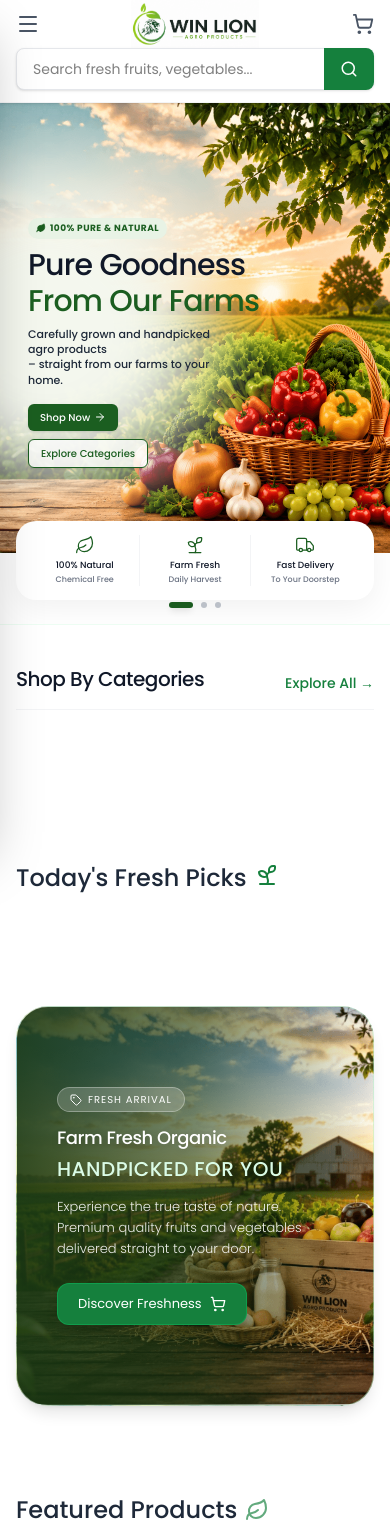
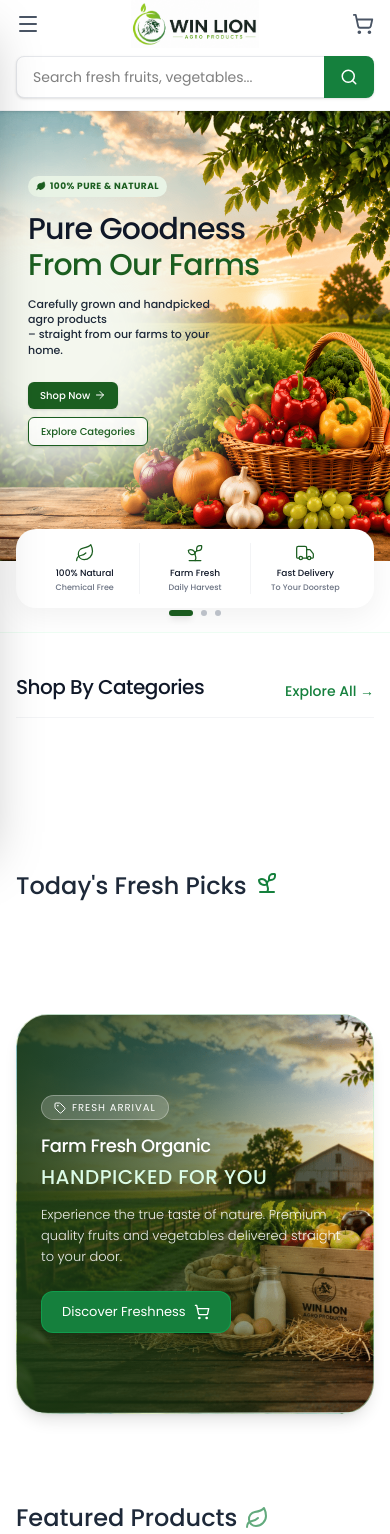
Before and after one commit to damith-sandunika/Winlion-Agro-Shop, a Laravel app: page / in a window 390 px wide. Shown: the top 1534 px of the page. Run offline with Laravel 12, Linux system fonts and the light colour scheme; data that the repository does not hold is empty; style sheets or scripts are compiled from the project's sources.

Commit message:
Adjust mobile layouts, gaps, and fix syntax error

```diff
--- a/resources/js/components/Footer.jsx
+++ b/resources/js/components/Footer.jsx
@@ -12,7 +12,7 @@ const Footer = () => {
                         <Link to="/" className="inline-block mb-5 bg-white/95 backdrop-blur-sm rounded-2xl px-5 py-2 shadow-lg">
                             <img src="/website logo.png" alt="WinLion Logo" className="w-28 h-14 md:w-48 md:h-20 object-contain" />
                         </Link>
-                        <p className="text-green-100/90 text-sm mb-6 max-w-sm leading-relaxed">
+                        <p className="text-green-100/90 text-[11px] md:text-sm mb-6 max-w-sm leading-relaxed">
                             We provide high quality agro products, fresh fruits, vegetables and more directly from farmers to your doorstep.
                         </p>
                         <div className="flex gap-4">
@@ -32,8 +32,8 @@ const Footer = () => {
                     <div className="grid grid-cols-2 gap-8 lg:col-span-2 w-full">
                         {/* Quick Links */}
                         <div>
-                            <h4 className="font-medium text-base md:text-lg mb-4 md:mb-6">Quick Links</h4>
-                            <ul className="space-y-2.5 text-sm text-green-100/90">
+                            <h4 className="font-medium text-[13px] md:text-lg mb-4 md:mb-6">Quick Links</h4>
+                            <ul className="space-y-2.5 text-[11px] md:text-sm text-green-100/90">
                             <li><Link to="/" className="hover:text-white transition-colors">Home</Link></li>
                             <li><Link to="/about" className="hover:text-white transition-colors">About Us</Link></li>
                             <li><Link to="/products" className="hover:text-white transition-colors">All Products</Link></li>
@@ -45,8 +45,8 @@ const Footer = () => {
 
                         {/* Categories */}
                         <div>
-                            <h4 className="font-medium text-base md:text-lg mb-4 md:mb-6">Categories</h4>
-                            <ul className="space-y-2.5 text-sm text-green-100/90">
+                            <h4 className="font-medium text-[13px] md:text-lg mb-4 md:mb-6">Categories</h4>
+                            <ul className="space-y-2.5 text-[11px] md:text-sm text-green-100/90">
                             <li><Link to="/category/fruits" className="hover:text-white transition-colors">Fresh Fruits</Link></li>
                             <li><Link to="/category/vegetables" className="hover:text-white transition-colors">Vegetables</Link></li>
                             <li><Link to="/category/seeds" className="hover:text-white transition-colors">Seeds</Link></li>
@@ -59,11 +59,11 @@ const Footer = () => {
 
                     {/* Customer Support */}
                     <div className="flex flex-col items-center md:items-start text-center md:text-left mt-2 md:mt-0">
-                        <h4 className="font-medium text-base md:text-lg mb-4 md:mb-6">Newsletter</h4>
-                        <p className="text-[13px] md:text-sm text-green-100/90 mb-4 max-w-xs">Subscribe to get special offers, free giveaways, and once-in-a-lifetime deals.</p>
-                        <form className="flex flex-col gap-3">
-                            <input type="email" placeholder="Enter your email" className="px-4 py-2.5 rounded-lg bg-white/10 border border-white/20 text-white placeholder:text-white/50 focus:outline-none focus:border-brand-green" />
-                            <button className="bg-brand-green hover:bg-green-600 px-4 py-2.5 rounded-lg font-normal transition-colors">
+                        <h4 className="font-medium text-[13px] md:text-lg mb-4 md:mb-6">Newsletter</h4>
+                        <p className="text-[11px] md:text-sm text-green-100/90 mb-4 max-w-xs">Subscribe to get special offers, free giveaways, and once-in-a-lifetime deals.</p>
+                        <form className="flex flex-col gap-3 w-full max-w-[200px] md:max-w-none">
+                            <input type="email" placeholder="Enter your email" className="px-3 py-2 md:px-4 md:py-2.5 rounded-lg bg-white/10 border border-white/20 text-white placeholder:text-white/50 focus:outline-none focus:border-brand-green text-[11px] md:text-sm w-full" />
+                            <button className="bg-brand-green hover:bg-green-600 px-3 py-2 md:px-4 md:py-2.5 rounded-lg font-normal transition-colors text-[11px] md:text-base w-full">
                                 Subscribe
                             </button>
                         </form>
@@ -71,7 +71,7 @@ const Footer = () => {
                 </div>
 
                 <div className="border-t border-white/10 pt-6 md:pt-8 mt-4 md:mt-8 flex flex-col md:flex-row justify-between items-center gap-4 text-center md:text-left">
-                    <p className="text-[12px] md:text-sm text-green-200/80">
+                    <p className="text-[9px] md:text-sm text-green-200/80">
                         &copy; {new Date().getFullYear()} Win Lion Agro Products. All Rights Reserved.
                     </p>
                     <div className="flex items-center justify-center gap-2 md:gap-3">
--- a/resources/js/components/Header.jsx
+++ b/resources/js/components/Header.jsx
@@ -161,7 +161,7 @@ const Header = () => {
             </div>
 
             {/* Mobile Search Bar Row (Moved outside flex container) */}
-            <div className="md:hidden px-4 pb-3 border-b border-gray-100 bg-white">
+            <div className="md:hidden px-4 pb-3 pt-2 border-b border-gray-100 bg-white">
                 <form onSubmit={handleSearchSubmit} className="flex relative z-50">
                     <input
                         type="text"
--- a/resources/js/components/HeroSlider.jsx
+++ b/resources/js/components/HeroSlider.jsx
@@ -6,12 +6,12 @@ const SlideContent = ({ slide, isActive }) => {
     return (
         <div className="max-w-2xl relative px-1 md:p-0 mx-2 md:mx-0">
             {/* Badge */}
-            <div className={`inline-flex items-center gap-1 md:gap-2 px-2 py-1 md:px-3 md:py-1.5 rounded-full text-[9px] md:text-[11px] font-bold tracking-wider mb-2 md:mb-5 bg-[#e8f3e5] text-[#1b5e20] transition-all duration-700 transform ${isActive ? 'opacity-100 translate-y-0' : 'opacity-0 translate-y-4'}`}>
+            <div className={`inline-flex items-center gap-1 md:gap-2 px-2 py-1 md:px-3 md:py-1.5 rounded-full text-[9px] md:text-[11px] font-bold tracking-wider mb-3.5 md:mb-5 bg-[#e8f3e5] text-[#1b5e20] transition-all duration-700 transform ${isActive ? 'opacity-100 translate-y-0' : 'opacity-0 translate-y-4'}`}>
                 <Leaf size={10} className="md:w-3 md:h-3 fill-current" /> {slide.badge}
             </div>
 
             {/* Title */}
-            <h2 className={`text-3xl md:text-5xl lg:text-6xl font-bold tracking-tight mb-2 md:mb-5 whitespace-pre-line transition-all duration-700 delay-200 transform ${isActive ? 'opacity-100 translate-y-0' : 'opacity-0 translate-y-6'}`}>
+            <h2 className={`text-3xl md:text-5xl lg:text-6xl font-bold tracking-tight mb-3.5 md:mb-5 whitespace-pre-line transition-all duration-700 delay-200 transform ${isActive ? 'opacity-100 translate-y-0' : 'opacity-0 translate-y-6'}`}>
                 {slide.title.split('\n').map((line, i) => (
                     <span key={i} className={i === 0 ? "text-gray-900 block" : "text-[#1b5e20] block"}>
                         {line}
@@ -20,7 +20,7 @@ const SlideContent = ({ slide, isActive }) => {
             </h2>
 
             {/* Subtitle */}
-            <p className={`text-[11px] md:text-lg mb-4 md:mb-8 whitespace-pre-line font-medium leading-snug text-gray-800 md:text-[#2c4c26] max-w-[200px] md:max-w-lg transition-all duration-700 delay-400 transform ${isActive ? 'opacity-100 translate-y-0' : 'opacity-0 translate-y-6'}`}>
+            <p className={`text-[11px] md:text-lg mb-6 md:mb-8 whitespace-pre-line font-medium leading-snug text-gray-800 md:text-[#2c4c26] max-w-[200px] md:max-w-lg transition-all duration-700 delay-400 transform ${isActive ? 'opacity-100 translate-y-0' : 'opacity-0 translate-y-6'}`}>
                 {slide.subtitle}
             </p>
 
@@ -112,7 +112,7 @@ const HeroSlider = () => {
     useEffect(() => {
         const timer = setInterval(() => {
             setCurrentSlide((prev) => (prev === slides.length - 1 ? 0 : prev + 1));
-        }, 6000);
+        }, 3000);
         return () => clearInterval(timer);
     }, [slides.length]);
 
@@ -145,7 +145,7 @@ const HeroSlider = () => {
                         </div>
 
                         <div className="absolute inset-0 z-10 flex items-center justify-start">
-                            <div className="container mx-auto px-4 md:px-6 lg:px-10 max-w-7xl w-full pt-10 md:pt-0">
+                            <div className="container mx-auto px-4 md:px-6 lg:px-10 max-w-7xl w-full pb-10 md:pb-0">
                                 <SlideContent slide={slide} isActive={currentSlide === index} />
                             </div>
                         </div>
--- a/resources/js/components/ParallaxBanner.jsx
+++ b/resources/js/components/ParallaxBanner.jsx
@@ -3,12 +3,25 @@ import { Link } from 'react-router-dom';
 
 const ParallaxBanner = () => {
     return (
-        <section
-            className="relative py-24 md:py-32 bg-fixed bg-center bg-cover flex items-center justify-center"
-            style={{ backgroundImage: "url('/images/sliders/desktop slider (3).png')" }}
-        >
-            {/* Flat black overlay instead of gradient */}
-            <div className="absolute inset-0 bg-black/50"></div>
+        <>
+            <style>
+                {`
+                .parallax-bg {
+                    background-image: url('/images/sliders/mobile slider (3).png');
+                    background-attachment: fixed;
+                    background-position: center;
+                    background-size: cover;
+                }
+                @media (min-width: 768px) {
+                    .parallax-bg {
+                        background-image: url('/images/sliders/desktop slider (3).png');
+                    }
+                }
+                `}
+            </style>
+            <section className="relative py-24 md:py-32 flex items-center justify-center overflow-hidden parallax-bg">
+                {/* Flat black overlay instead of gradient */}
+                <div className="absolute inset-0 bg-black/50 z-0 pointer-events-none"></div>
 
             <div className="relative z-10 text-center px-4 max-w-3xl mx-auto">
                 <h3 className="text-3xl md:text-5xl font-medium text-white tracking-tight mb-4 drop-shadow-lg">
@@ -25,6 +38,7 @@ const ParallaxBanner = () => {
                 </Link>
             </div>
         </section>
+        </>
     );
 };
 
--- a/resources/js/pages/Home.jsx
+++ b/resources/js/pages/Home.jsx
@@ -63,7 +63,7 @@ const Home = () => {
                 <ScrollReveal direction="none" delay={0}>
                     <section className="max-w-7xl mx-auto px-4 lg:px-6 py-12">
                         <div
-                            className="rounded-[2rem] p-10 md:p-14 flex flex-col justify-center overflow-hidden relative shadow-lg min-h-[400px] border border-green-200/50 bg-cover bg-center"
+                            className="rounded-[2rem] px-6 py-10 md:p-14 flex flex-col justify-center overflow-hidden relative shadow-lg min-h-[400px] border border-green-200/50 bg-cover bg-center"
                             style={{ backgroundImage: "url('/images/sliders/desktop slider (2).png')" }}
                         >
                             <div className="absolute inset-0 bg-gradient-to-r from-[#1a3a14]/90 via-[#1a3a14]/60 to-transparent"></div>
--- a/resources/views/app.blade.php
+++ b/resources/views/app.blade.php
@@ -4,7 +4,7 @@
         <meta charset="utf-8">
         <meta name="viewport" content="width=device-width, initial-scale=1">
 
-        <title>WinLion eCommerce</title>
+        <title>Win Lion Agro</title>
         <link rel="icon" type="image/png" href="/website logo.png">
         <link rel="apple-touch-icon" href="/app logo.jpeg">
 
```
